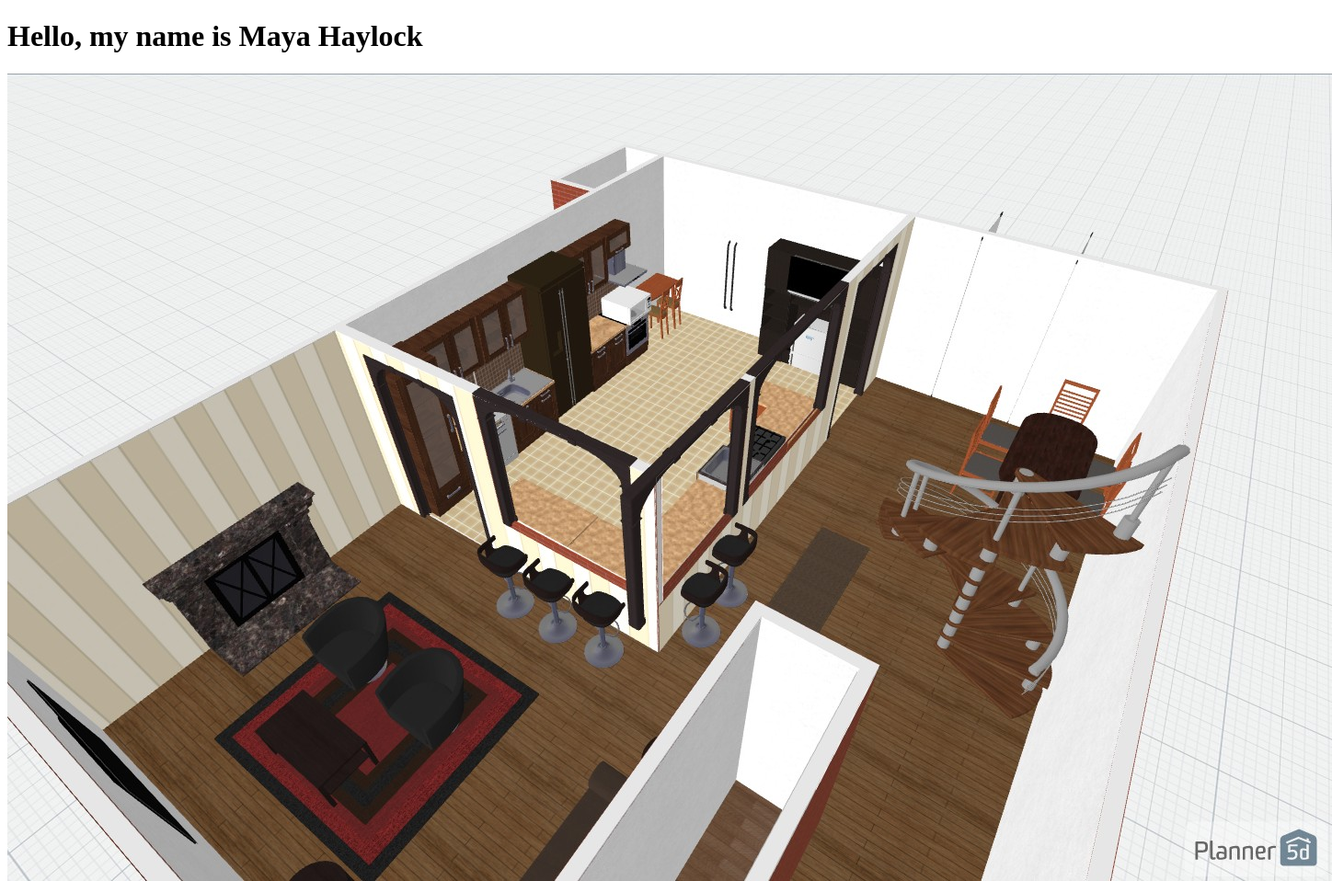
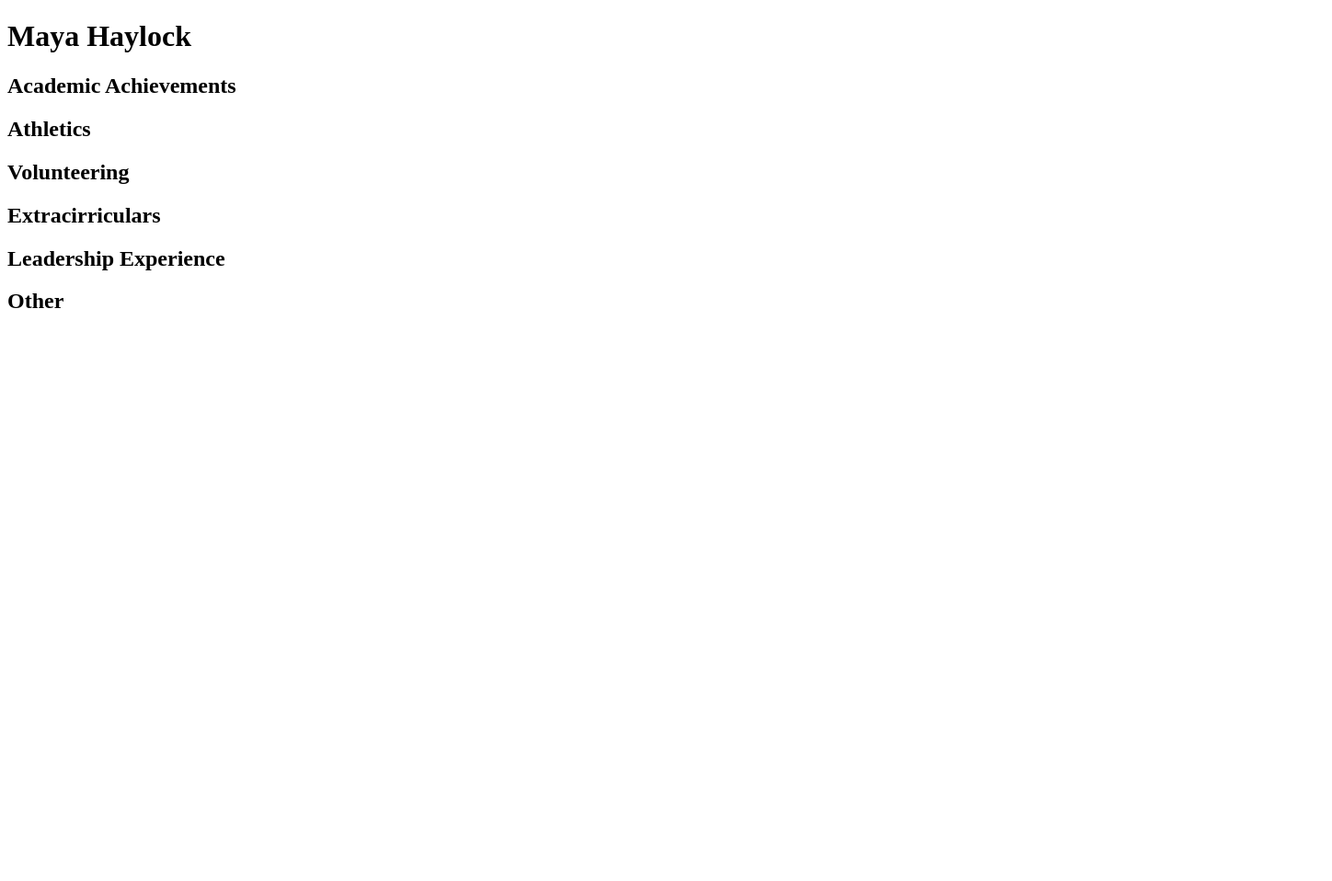
Before and after one commit to mayahaylock/mayahaylock.github.io, a plain HTML site: page index.html in a window 1280 px wide. Shown: the whole page at 92% size, 1448 px wide, since content can reach past the window. After the commit the page ends 800 px from the top, so only its background shows below. Drawn offline with Linux system fonts and the light colour scheme.

Commit message:
added text

```diff
--- a/index.html
+++ b/index.html
@@ -6,7 +6,12 @@
   <link rel="stylesheet" href="indexstyle.css">
 </head>
 <body>
-  <h1>Hello, my name is Maya Haylock</h1>
-  <img src="pics/floorplan.jpg" />
+  <h1>Maya Haylock</h1>
+  <h2>Academic Achievements</h2>
+  <h2>Athletics</h2>
+  <h2>Volunteering</h2>
+  <h2>Extracirriculars</h2>
+  <h2>Leadership Experience</h2>
+  <h2>Other</h2>
 </body>
 </html>
```
